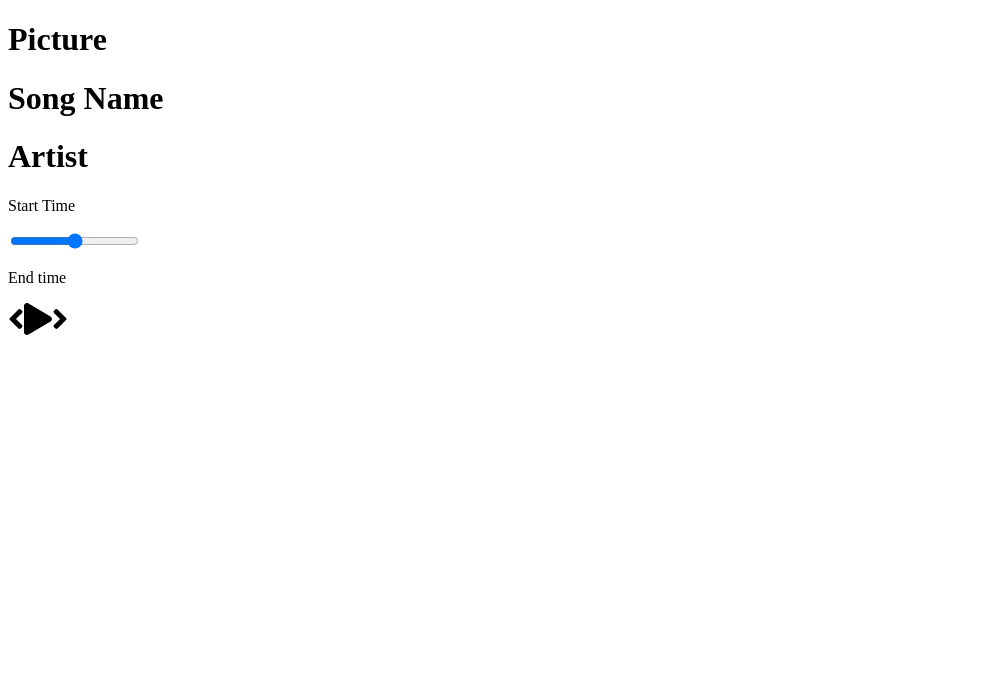
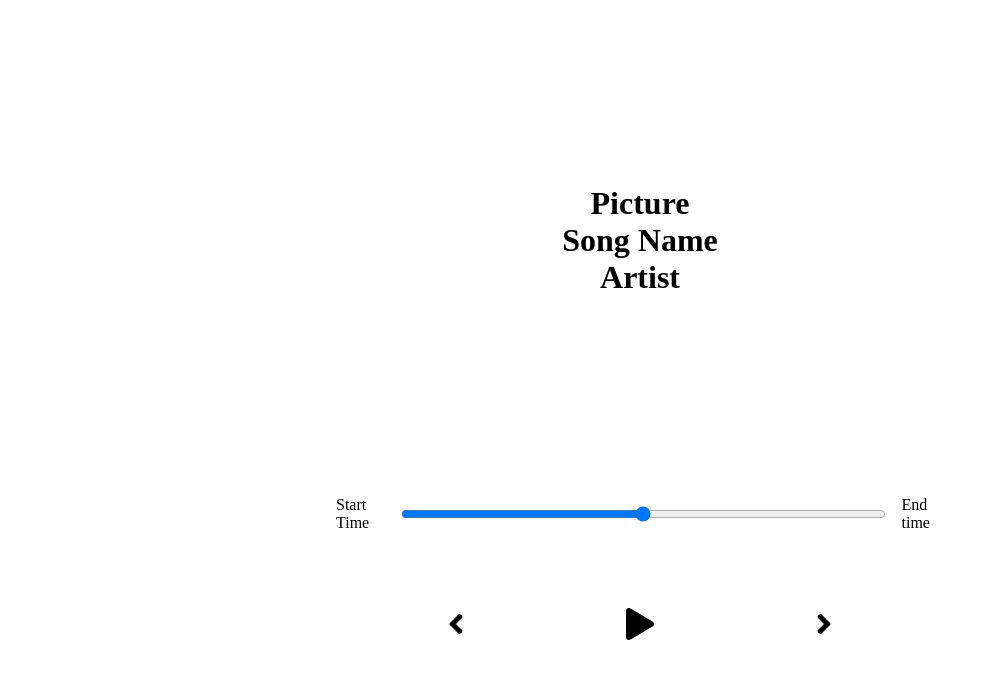
Before and after one commit to RayaneBengaoui/Music-player, a React (Create React App) app: page / in a window 1280 px wide. Shown: the top 678 px of the page, without its empty margins (0-985 px from the left). Built offline with nearby package versions, Linux system fonts and the light colour scheme.

Commit message:
Setting up layout

```diff
--- a/package.json
+++ b/package.json
@@ -9,7 +9,7 @@
     "@testing-library/jest-dom": "^5.11.5",
     "@testing-library/react": "^11.1.2",
     "@testing-library/user-event": "^12.2.2",
-    "node-sass": "^5.0.0",
+    "node-sass": "^4.14.1",
     "react": "^17.0.1",
     "react-dom": "^17.0.1",
     "react-scripts": "4.0.0",
--- a/src/App.js
+++ b/src/App.js
@@ -1,3 +1,6 @@
+//Import Styles
+import "./styles/app.scss";
+
 //Adding components
 import Player from "./components/Player";
 import Song from "./components/Song";
--- /dev/null
+++ b/src/styles/_player.scss
@@ -0,0 +1,32 @@
+.player {
+  min-height: 20vh;
+  display: flex;
+  flex-direction: column;
+  align-items: center;
+  justify-content: space-between;
+}
+
+.time-control {
+  width: 50%;
+
+  display: flex;
+
+  input {
+    width: 100%;
+    padding: 1rem 2rem;
+  }
+  p {
+    padding: 1rem;
+  }
+}
+
+.play-control {
+  width: 30%;
+  display: flex;
+  justify-content: space-between;
+  align-items: center;
+
+  svg {
+    cursor: pointer;
+  }
+}
--- /dev/null
+++ b/src/styles/_song.scss
@@ -0,0 +1,7 @@
+.song-container {
+  min-height: 60vh;
+  display: flex;
+  flex-direction: column;
+  align-items: center;
+  justify-content: center;
+}
--- a/src/styles/app.scss
+++ b/src/styles/app.scss
@@ -1,10 +1,8 @@
+@import "./player";
+@import "./song";
+
 * {
   margin: 0;
   padding: 0;
   box-sizing: border-box;
-  color: red;
 }
-
-h1 {
-  color: red;
-}
```
Also changed, not shown: 1 other file (tests, documents, lock files or other folders).
